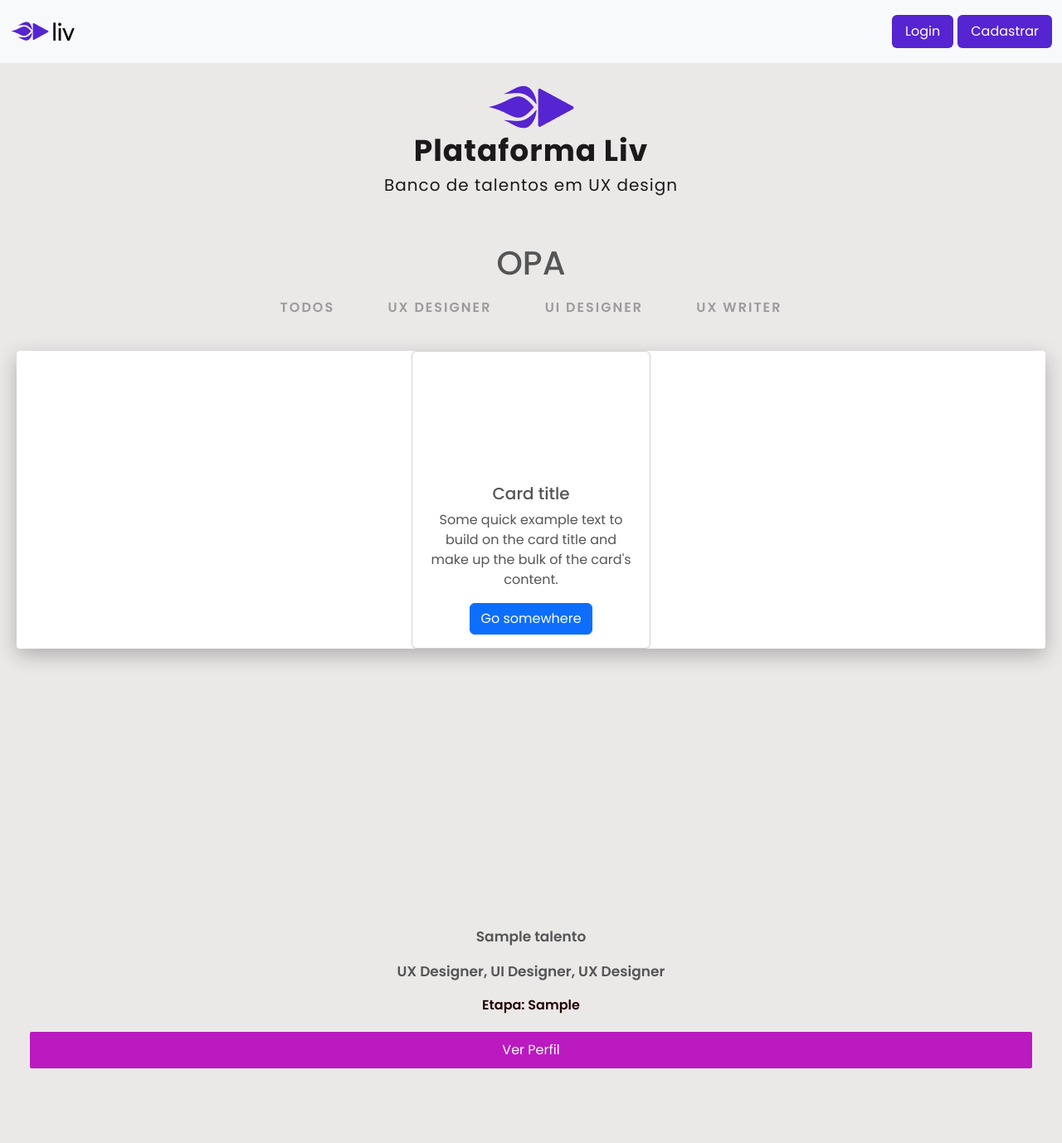
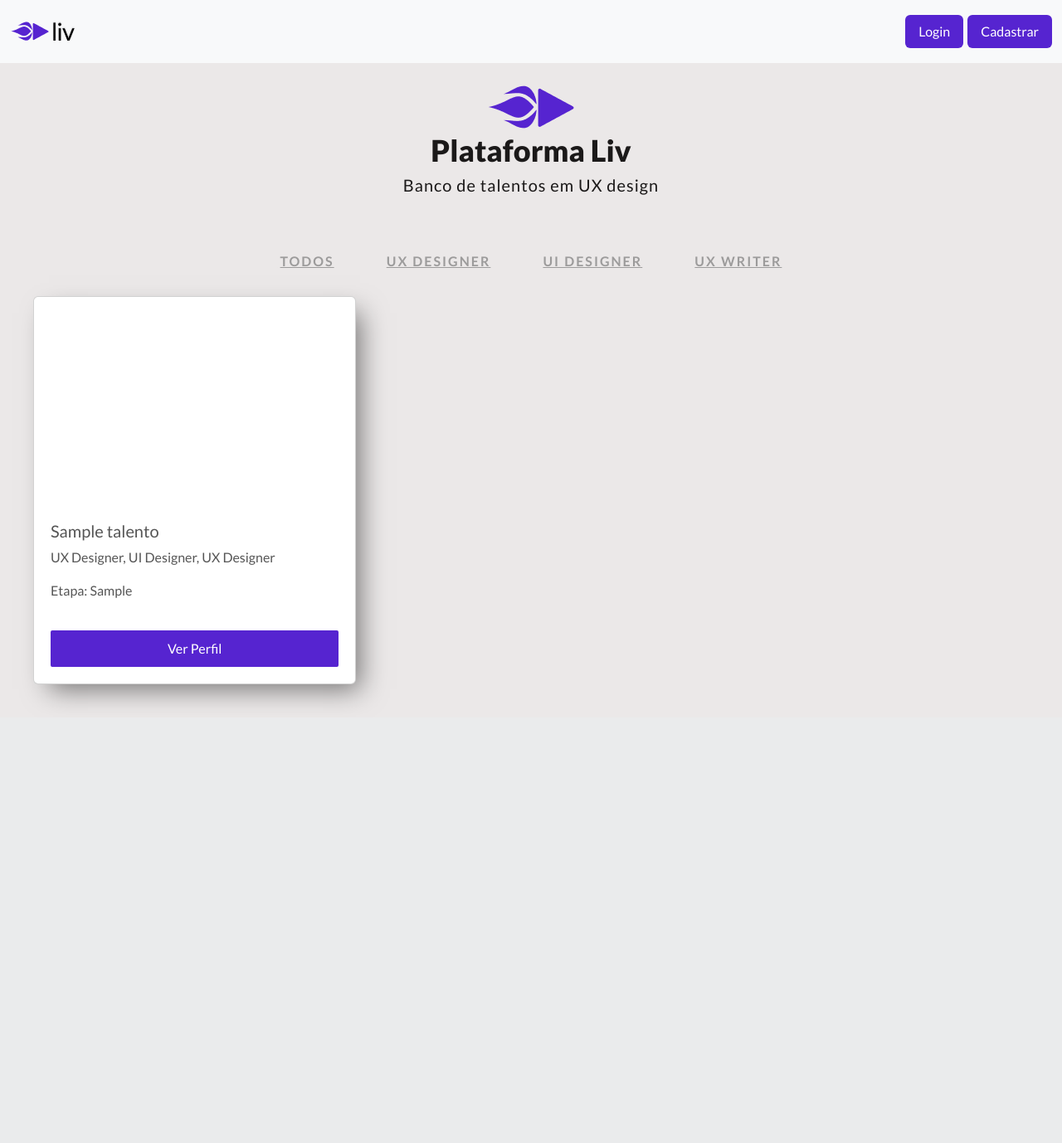
Before and after one commit to jorgegiron96/liv-django, a Django app: page /talentos/ in a window 1280 px wide. Shown: the whole page at 83% size. After the commit the page ends 854 px from the top, so only its background shows below. Run offline with Django 4.2, Linux system fonts and the light colour scheme; tables that the repository leaves empty hold one stand-in row (values such as "Sample post"); some libraries are stand-ins or nearby versions; grey boxes are pictures that could not be loaded.

Commit message:
new_commit

```diff
--- a/liv/urls.py
+++ b/liv/urls.py
@@ -4,7 +4,6 @@
 urlpatterns = [
     path('admin/', admin.site.urls),
     path('', include('talentos.urls')),
-    path('talentos/', include('talentos.urls')),
     path('members/', include('django.contrib.auth.urls')),
     path('members/', include('members.urls'))
 
--- a/talentos/templates/talentos.html
+++ b/talentos/templates/talentos.html
@@ -4,56 +4,65 @@
 
 
 {% block content %}
-<h1>OPA</h1>
+<input type="hidden" name="category" id="category">
+<div class="filter-btns">
 
-<div class="filter-btns">
-  <button type="button" onclick=display_all() class="filter-btn" id="all">Todos</button>
-  <button type="button" onclick=display_uxd() class="filter-btn" id="UXD">
+  <!-- <button type="button"  href="{% url 'talentos' %}" data-category="ALL"onclick= filter_category(this.id)  class="filter-btn" id="all">Todos</button>
+  <button type="button" href="{% url 'talentos' %}" data-category="UXD" onclick=filter_category(this.id) class="filter-btn" id="UXD">
     UX Designer
   </button>
-  <button type="button" onclick=display_uid() class="filter-btn" id="UID">
+  <button type="button" data-category="UID" onclick=filter_category(this.id) class="filter-btn" id="UID">
     UI Designer
   </button>
-  <button type="button" onclick=display_uxw() class="filter-btn" id="UXW">UX Writer</button>
+  <button type="button" data-category="UXW "onclick=filter_category(this.id) class="filter-btn" id="UXW">UX Writer</button> -->
+
+  <a type="button" data-category="ALL" class="filter-btn" id="all">Todos</a>
+  <a type="button" data-category="UXD"  class="filter-btn" id="UXD">UX Designer</a>
+  <a type="button" data-category="UID"  class="filter-btn" id="UID">UI Designer</a>
+  <a type="button" data-category="UXW "  class="filter-btn" id="UXW">UX Writer</a>
+
 </div>
 
-<div id="all_items">
 
 
-  <div class="filter-items">
+<div class="container">
+  <div class="row g-3">
     {% for d in talentos %}
+    <div class="col-12 col-md-6 col-lg-4 col">
+      <div class="card card-talento">
+        <iframe class=video src="{{d.video}}" height="250" frameborder="0"
+          allow="accelerometer; autoplay; encrypted-media; gyroscope; picture-in-picture" allowfullscreen></iframe>
+        <div class="card-body card-talento">
+          <h5 class="card-title title">{{d.nome}}</h5>
+          <p>{{d.competencias}}</p>
+          <p>Etapa: {{d.etapa}}</p>
 
-    <div class="card" style="width: 18rem;">
-      <video src="video.mp4"></video>
-      <div class="card-body">
-        <h5 class="card-title">Card title</h5>
-        <p class="card-text">Some quick example text to build on the card title and make up the bulk of the card's content.</p>
-        <a href="#" class="btn btn-primary">Go somewhere</a>
+          <a href="{% url 'talento-detalhe' d.pk %}" class="btn btn-primary check-btn">Ver Perfil</a>
+        </div>
       </div>
     </div>
-
-
- </div>
-    <div class="filter-item all new">
-      <div class="item-img">
-        <iframe width="350" height="250" src="{{d.video}}" title="YouTube video player" frameborder="0"
-          allow="accelerometer; autoplay; clipboard-write; encrypted-media; gyroscope; picture-in-picture"
-          allowfullscreen></iframe>
-      </div>
-      <div class="item-info">
-        <p>{{d.nome}}</p>
-        <p>{{d.competencias}}</p>
-        <div>
-          <span class="new-price">Etapa: {{d.etapa}}</span>
-        </div>
-        <a href="{% url 'talento-detalhe' d.pk %}" class="add-btn">Ver Perfil</a>
-      </div>
-    </div>
-
     {% endfor %}
   </div>
 </div>
 
+
+
+
+
+
+
+
+
+
+
+
+
+
+
+
+
+
+<!--
 
 <div id="uxd_items">
   <div class="filter-items">
@@ -126,7 +135,7 @@
 
     {% endfor %}
   </div>
-</div>
+</div> -->
 
 
 
--- a/talentos/urls.py
+++ b/talentos/urls.py
@@ -2,7 +2,9 @@
 from . import views
 
 urlpatterns = [
-    path('', views.talentos, name = 'talentos'),
+    path('', views.index, name = 'index'),
+    path('talentos/filter-items/<str:id>/', views.filter_talentos, name = 'filter_items'),
+    path('talentos/', views.talentos, name = 'talentos'),
     path('talento-detalhe/<int:id>', views.talento_detalhe, name = 'talento-detalhe'),
     # path('admin/', include('admin.site.urls')),
 ]
--- a/talentos/views.py
+++ b/talentos/views.py
@@ -1,6 +1,13 @@
-from django.shortcuts import render, get_object_or_404
+from django.shortcuts import render, get_object_or_404, redirect
 from .models import Talento
 from django.contrib.auth.models import User
+from django.http import JsonResponse, HttpResponse
+import json
+
+
+def index(request):
+
+    return redirect('talentos')
 
 def talentos(request):
 
@@ -9,15 +16,35 @@
     uid = Talento.objects.filter(is_uidesigner=1)
     uxw = Talento.objects.filter(is_uxwriter=1)
 
-    return render(request,'talentos.html',
-    {'talentos': talentos_list,
-    'uxd': uxd,
-    'uid':uid,
-    'uxw':uxw
-    })
+    return render(request, 'talentos.html',
+                  {'talentos': talentos_list,
+                   'uxd': uxd,
+                   'uid': uid,
+                   'uxw': uxw
+                   })
+
+
+def filter_talentos(request, id):
+
+
+    # filter_params = json.loads(request.body)
+    # id = filter_params.get('id')
+
+    talentos_list = Talento.objects.all()
+    if id == 'UXD':
+        talentos_list = Talento.objects.filter(is_uxdesigner=True)
+    elif id == 'UID':
+        talentos_list = Talento.objects.filter(is_uidesigner=True)
+    elif id == 'UXW':
+        talentos_list = Talento.objects.filter(is_uxwriter=True)
+
+    return render(request, 'talentos.html',
+                  {'talentos': talentos_list
+                   })
+
 
 def talento_detalhe(request, id):
 
     obj = get_object_or_404(Talento, pk=id)
 
-    return render(request,'talento-detalhe.html', {'obj':obj})
+    return render(request, 'talento-detalhe.html', {'obj': obj})
--- a/templates/base.html
+++ b/templates/base.html
@@ -8,6 +8,7 @@
   <meta http-equiv="X-UA-Compatible" content="IE=edge">
   <meta name="viewport" content="width=device-width, initial-scale=1.0">
   <!-- <link rel="shortcut icon" href="assets/favicon.ico" type="image/x-icon"> -->
+  <meta name="csrf-token" content="{{ csrf_token }}">
   <title>Plataforma Liv</title>
 
   <link rel="shortcut icon" type="image/jpg" href="{% static 'arquivos\assets\favicon-16x16.png' %}" />
--- a/templates/static/general/css/base.css
+++ b/templates/static/general/css/base.css
@@ -1,16 +1,22 @@
-@import url("https://fonts.googleapis.com/css2?family=Poppins:wght@200;300;400;500;600;700&display=swap");
+/* @import url("https://fonts.googleapis.com/css2?family=Poppins:wght@200;300;400;500;600;700&display=swap"); */
+@import url("https://fonts.googleapis.com/css2?family=Lato:ital,wght@0,100;0,300;0,400;0,700;0,900;1,100;1,300;1,400;1,700;1,900&display=swap");
 
-
-header{
-  height: 80px;
-
+* {
+  margin: 0;
+  padding: 0;
+  box-sizing: border-box;
+  font-family: "Lato", sans-serif;
 }
 
+header {
+  height: 80px;
+}
 
-.wrapper .title-header{
+.wrapper .title-header {
   margin: 10px;
   padding: 10px;
 }
+
 .profile-info {
   width: 1000px;
   text-align: start;
@@ -40,13 +46,6 @@
   width: 100%;
   max-width: 1500px;
   text-align: center;
-}
-
-* {
-  margin: 0;
-  padding: 0;
-  box-sizing: border-box;
-  font-family: "Poppins", sans-serif;
 }
 
 .form-check-input {
@@ -191,6 +190,8 @@
   color: #fff;
 }
 
+
+
 .sidebar.open .bx-search:hover {
   background: var(--main-color);
   color: #fff;
@@ -316,7 +317,7 @@
   z-index: 2;
 }
 
-.sidebar.open~.home-section {
+.sidebar.open ~ .home-section {
   left: 250px;
   width: calc(100% - 250px);
 }
@@ -368,13 +369,16 @@
   margin-top: 20px;
 }
 
+.video {
+  max-width: 100%;
+}
 
 .title h1 {
-  color: #1b1919;
+  color: #1b1919 ;
   text-align: center;
   font-weight: 800;
   font-size: 36px;
-  letter-spacing: 1px;
+  letter-spacing: 1pxt;
 }
 
 .title img {
@@ -394,10 +398,12 @@
 .title h5 {
   color: #1b1919;
   text-align: center;
-  font-weight: 400;
+  font-weight: 700 !important;
   font-size: 14px;
   letter-spacing: 1px;
 }
+
+
 
 
 .filter-btns {
@@ -482,7 +488,6 @@
 }
 
 .filter-items {
-
   background-color: red;
   margin-top: 30px;
   background: #ffffff;
@@ -529,6 +534,18 @@
 
 .box-perfil {
   align-items: center;
+}
+
+.card.card-talento {
+  padding: 20px;
+  -webkit-box-shadow: 12px 13px 30px -7px rgba(0,0,0,0.5);
+  box-shadow: 12px 13px 30px -7px rgba(0,0,0,0.5);
+}
+
+.card-body.card-talento {
+  text-align: start;
+  padding: 0px;
+
 }
 
 .videoperfil {
@@ -650,6 +667,35 @@
   background-color: #fff;
   color: #ba1ac0;
 }
+
+
+.check-btn {
+  display: inline-block;
+  margin-top: 20px;
+  background-color: #5624D0;
+  text-decoration: none;
+  color: #fff;
+  padding: 8px 60px;
+  border-radius: 2px;
+  border: 2px solid #5624D0;
+  -webkit-transition: all 0.2s ease-in-out;
+  -o-transition: all 0.2s ease-in-out;
+  transition: all 0.2s ease-in-out;
+  width: 100%;
+  text-align: center;
+}
+
+.check-btn:hover {
+  border-color: #5624D0;
+  background-color: #fff;
+  color: #5624D0;
+}
+
+
+
+
+
+
 
 @-webkit-keyframes fadeIn {
   from {
@@ -817,8 +863,6 @@
 }
 
 .container.cadastro-perfil {
-
-
   margin-top: 100px;
   background: #ffffff;
   box-shadow: 0px 8px 24px rgba(0, 0, 0, 0.25);
@@ -827,10 +871,6 @@
   text-align: left;
   border-radius: 10px;
 }
-
-
-
-
 
 #cadastro-projeto {
   padding: 20px;
```
Also changed, not shown: templates/static/general/css/_breakpoints.scss (added, +8 -0 lines), templates/static/talentos/js/talentos.js (+18 -41 lines), db.sqlite3.
